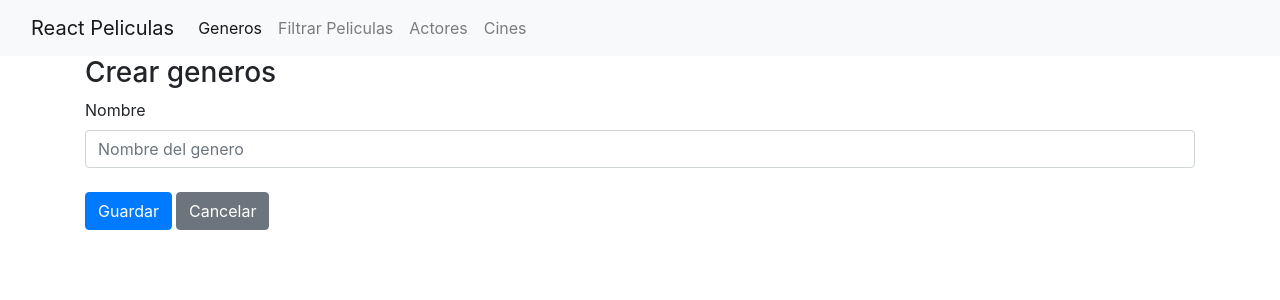
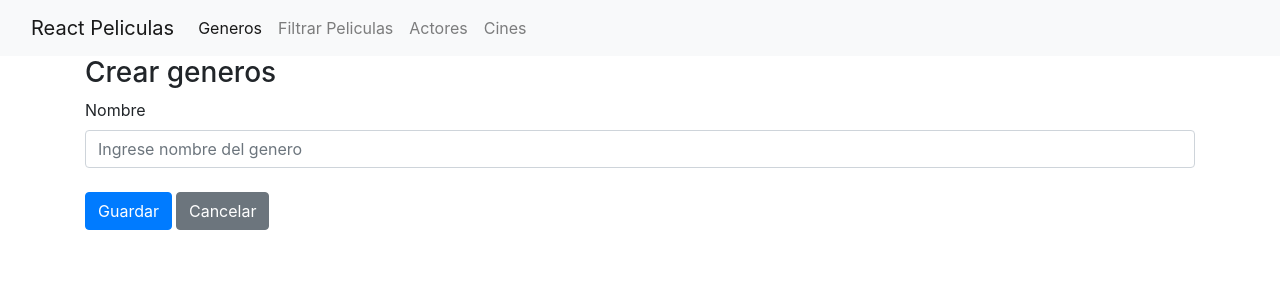
Before and after one commit to aramirezm89/react-peliculas, a React (Create React App) app: page /generos/crear in a window 1280 px wide. Shown: the top 300 px of the page. Built offline with nearby package versions, Linux system fonts and the light colour scheme.

Commit message:
FormGroup

```diff
--- a/package.json
+++ b/package.json
@@ -17,7 +17,8 @@
     "react-router-dom": "^6.2.1",
     "react-scripts": "4.0.3",
     "typescript": "^4.1.2",
-    "web-vitals": "^1.0.1"
+    "web-vitals": "^1.0.1",
+    "yup": "^0.32.11"
   },
   "scripts": {
     "start": "react-scripts start",
--- a/src/peliculas/generos/CrearGeneros.tsx
+++ b/src/peliculas/generos/CrearGeneros.tsx
@@ -1,6 +1,8 @@
-import { Formik, Form, Field } from "formik";
+import { Form, Formik } from "formik";
 import { Link, useNavigate } from "react-router-dom";
+import * as yup from "yup";
 import Button from "../../utils/Button";
+import FormGroupText from "../../utils/FormGroupText";
 
 export default function CrearGeneros() {
   const navigate = useNavigate();
@@ -13,17 +15,17 @@ export default function CrearGeneros() {
       <div>
         <Formik
           initialValues={{
-            nombre: "",
+            nombre: '',
           }}
           onSubmit={(values) => {
             console.log(values);
           }}
+          validationSchema={yup.object({
+            nombre: yup.string().required('Este campo es requerido.').max(50,'campo no permite mas de 50 caracteres').matches(/^[a-zA-Z_ ]+$/,'Campo no puede contener numeros.' )
+          })}
         >
           <Form>
-            <div className="form-group">
-              <label htmlFor="nombre">Nombre</label>
-              <Field name="nombre" className="form-control" placeholder="Nombre del genero" />
-            </div>
+           <FormGroupText label="Nombre" campo="nombre" placeholder="Ingrese nombre del genero" />
             <Button type="submit">Guardar</Button>
             <Link className="btn btn-secondary" to="/generos">
               Cancelar
--- /dev/null
+++ b/src/utils/FormGroupText.tsx
@@ -0,0 +1,26 @@
+import { ErrorMessage, Field } from "formik";
+
+export default function FormGroupText(props: FormGroupTextProps) {
+  const { campo, label, placeholder } = props;
+  return (
+    <>
+      <div className="form-group">
+        {label ? <label htmlFor={campo}>{label}</label> : null}
+        <Field
+          name={campo}
+          className="form-control"
+          placeholder={placeholder}
+        />
+        <ErrorMessage name={campo}>
+          {(mensaje) => <div className="text-danger">{mensaje}</div>}
+        </ErrorMessage>
+      </div>
+    </>
+  );
+}
+
+interface FormGroupTextProps {
+  campo: string;
+  placeholder?: string;
+  label?: string;
+}
```
Also changed, not shown: 1 other file (tests, documents, lock files or other folders).
